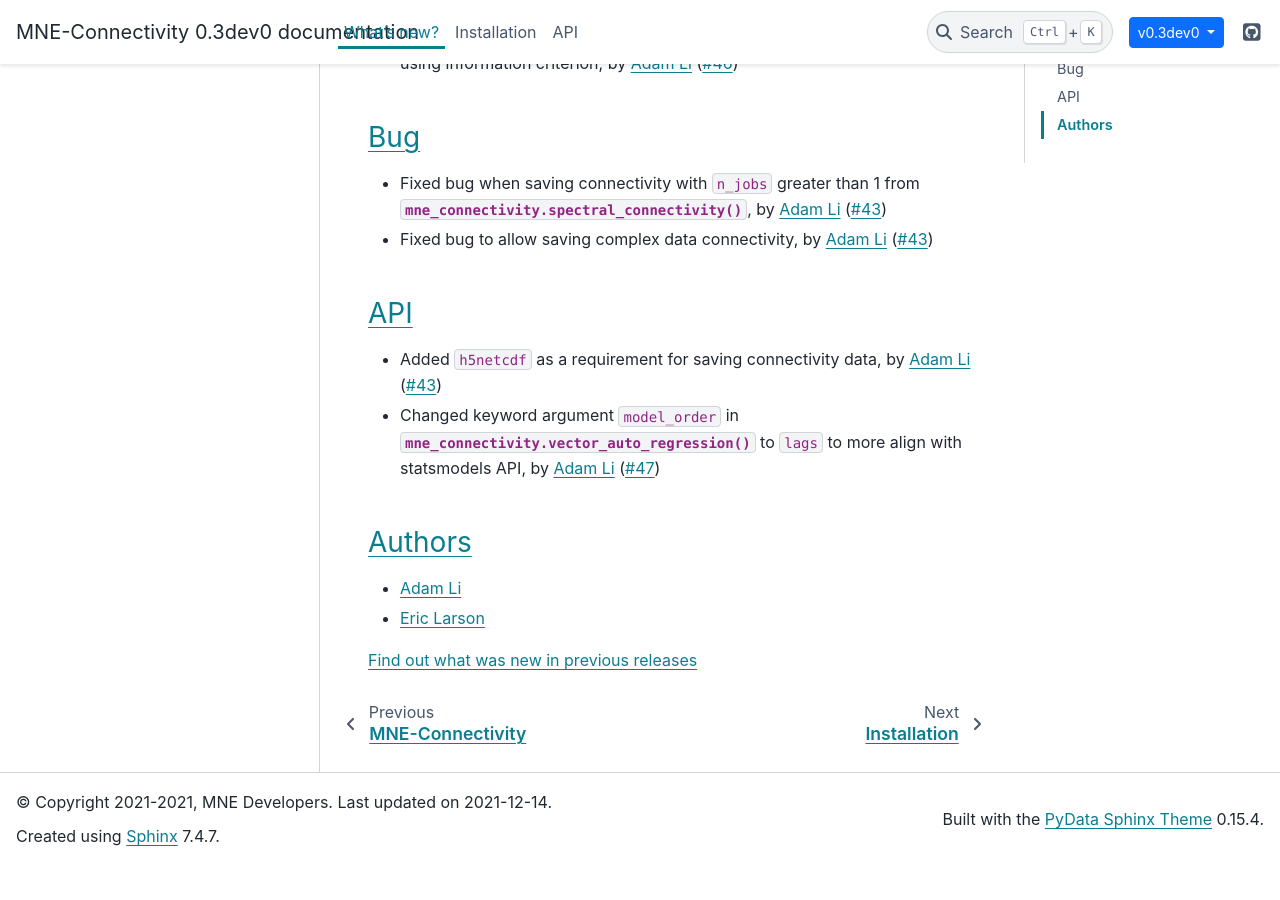
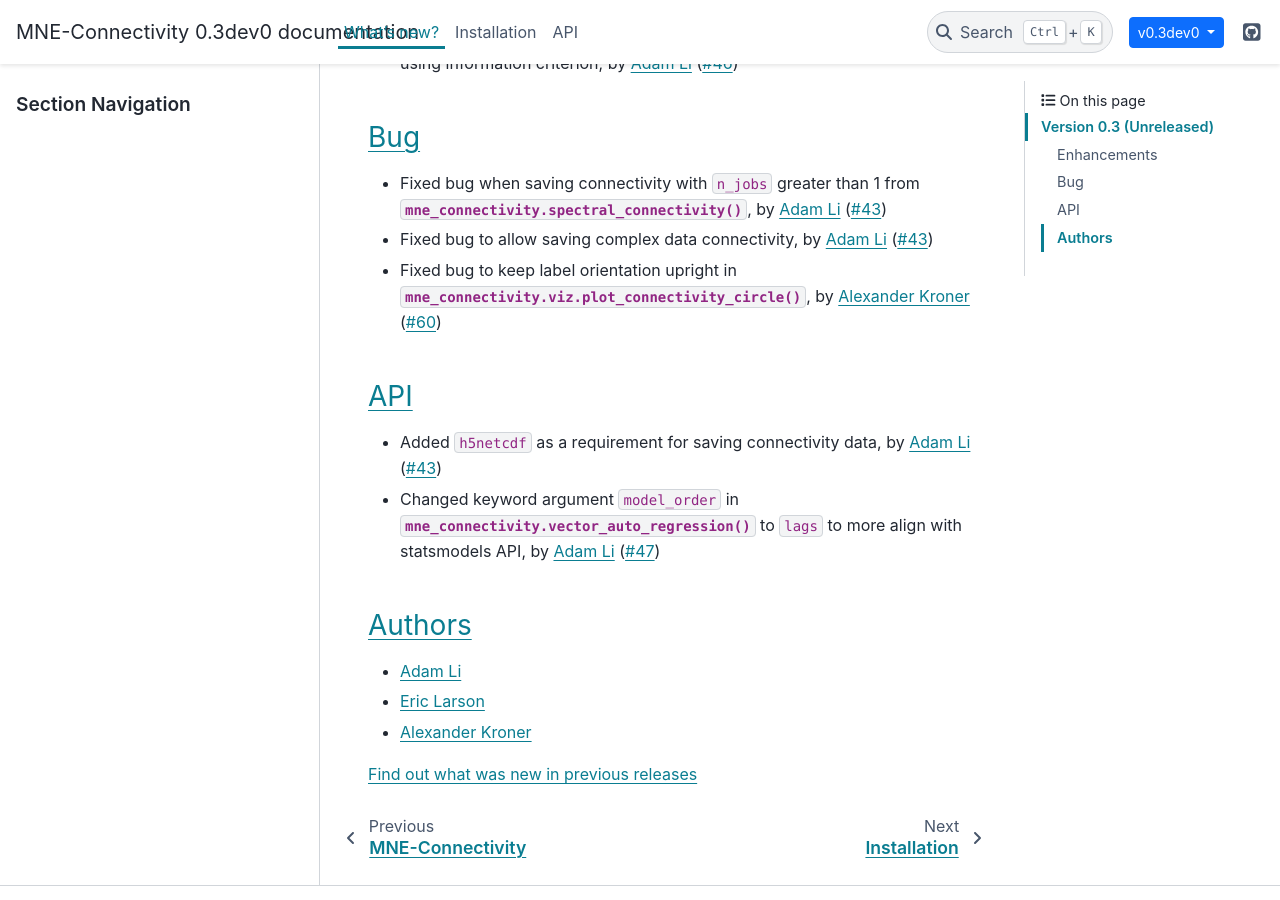
Before and after one commit to tsbinns/mne-connectivity, a Sphinx documentation site: the page built from doc/whats_new.rst, in a window 1280 px wide and 900 px high, scrolled down 784 px. Built offline with Sphinx 7.4.7 and the PyData theme 0.15.4, drawn with Linux system fonts in a browser that asks for light colours; pages that are not in the unit, such as notebooks, are missing from menus; before the commit the page ends 1650 px from its top, so only the background shows below that.

Commit message:
[FIX] Change label orientation for upper right quadrant (#60)
* Change label orientation for upper right quadrant

* Update changelog

* Update doc/whats_new.rst

* Add fix from upstream?

* Try to lower RAM

* Try again

Co-authored-by: Adam Li <adam2392@gmail.com>

```diff
--- a/doc/authors.inc
+++ b/doc/authors.inc
@@ -1,3 +1,4 @@
 .. _Adam Li: https://github.com/adam2392
 .. _Eric Larson: https://github.com/larsoner
 .. _Britta Westner: https://github.com/britta-wstnr
+.. _Alexander Kroner: https://github.com/alexanderkroner
--- a/doc/whats_new.rst
+++ b/doc/whats_new.rst
@@ -33,6 +33,7 @@
 
 - Fixed bug when saving connectivity with ``n_jobs`` greater than 1 from :func:`mne_connectivity.spectral_connectivity`, by `Adam Li`_ (:gh:`43`)
 - Fixed bug to allow saving complex data connectivity, by `Adam Li`_ (:gh:`43`)
+- Fixed bug to keep label orientation upright in :func:`mne_connectivity.viz.plot_connectivity_circle`, by `Alexander Kroner`_ (:gh:`60`)
 
 API
 ~~~
@@ -46,6 +47,7 @@
 
 * `Adam Li`_
 * `Eric Larson`_
+* `Alexander Kroner`_
 
 :doc:`Find out what was new in previous releases <whats_new_previous_releases>`
 
```
Also changed, not shown: CONTRIBUTING.md (+12 -0 lines), 3 other files.
